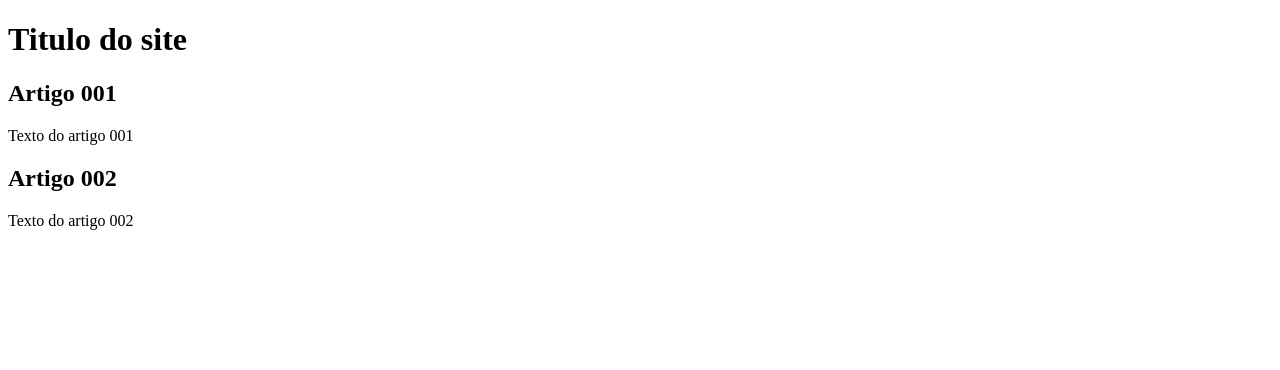
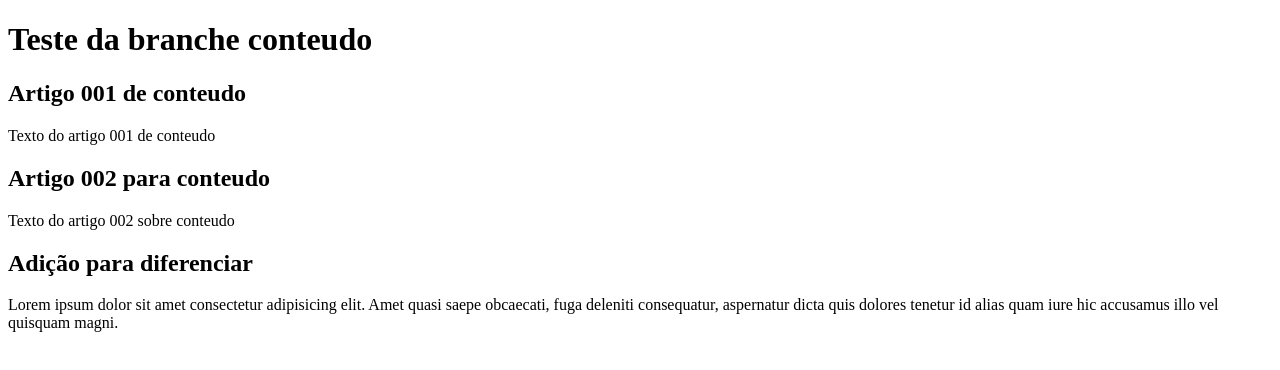
Before and after one commit to uLuizFelipe/teste, a plain HTML site: page index.html in a window 1280 px wide. Drawn offline with Linux system fonts and the light colour scheme.

Commit message:
commit e push da branche conteudo
para carater de teste, estarei utilizando esses arquivos

```diff
--- a/index.html
+++ b/index.html
@@ -3,20 +3,24 @@
 <head>
     <meta charset="UTF-8">
     <meta name="viewport" content="width=device-width, initial-scale=1.0">
-    <title>Teste de branches no GitHub</title>
+    <title>Criação e confecção do conteudo para o site teste</title>
 </head>
 <body>
     <main>
         <header>
-            <h1>Titulo do site</h1>
+            <h1>Teste da branche conteudo</h1>
         </header>
         <article>
-            <h2>Artigo 001</h2>
-            <p>Texto do artigo 001</p>
+            <h2>Artigo 001 de conteudo</h2>
+            <p>Texto do artigo 001 de conteudo</p>
         </article>
         <article>
-            <h2>Artigo 002</h2>
-            <p>Texto do artigo 002</p>
+            <h2>Artigo 002 para conteudo</h2>
+            <p>Texto do artigo 002 sobre conteudo</p>
+        </article>
+        <article>
+            <h2>Adição para diferenciar</h2>
+            <p>Lorem ipsum dolor sit amet consectetur adipisicing elit. Amet quasi saepe obcaecati, fuga deleniti consequatur, aspernatur dicta quis dolores tenetur id alias quam iure hic accusamus illo vel quisquam magni.</p>
         </article>
     </main>
 </body>
```
